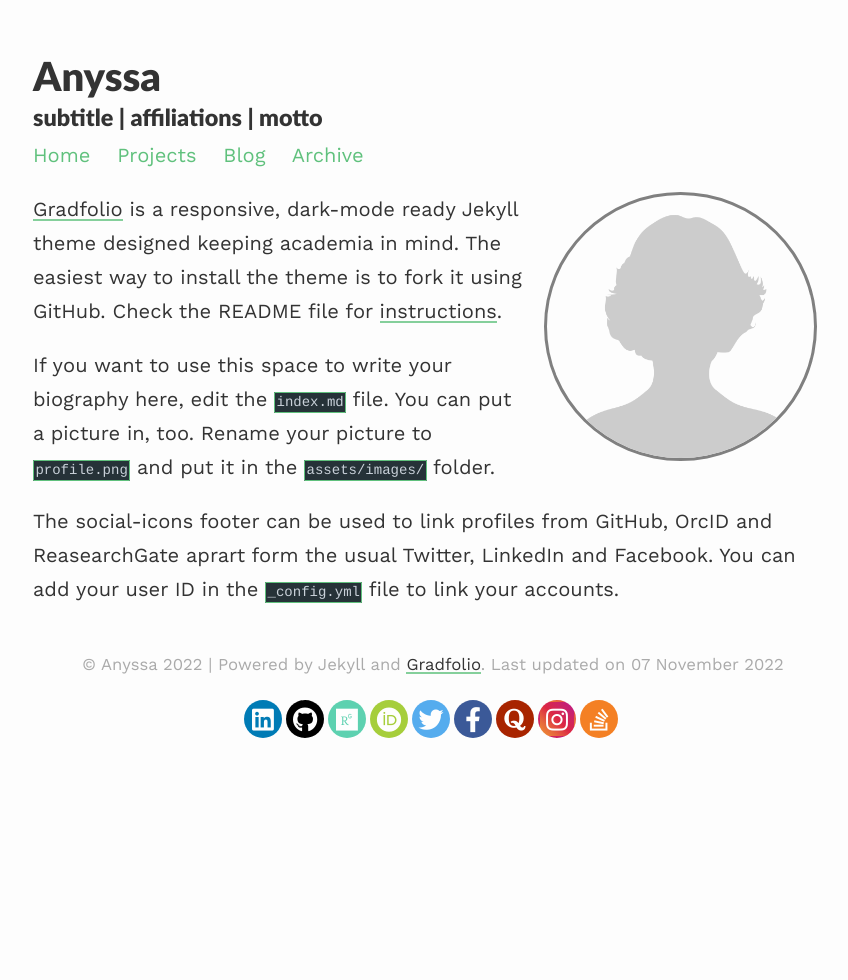
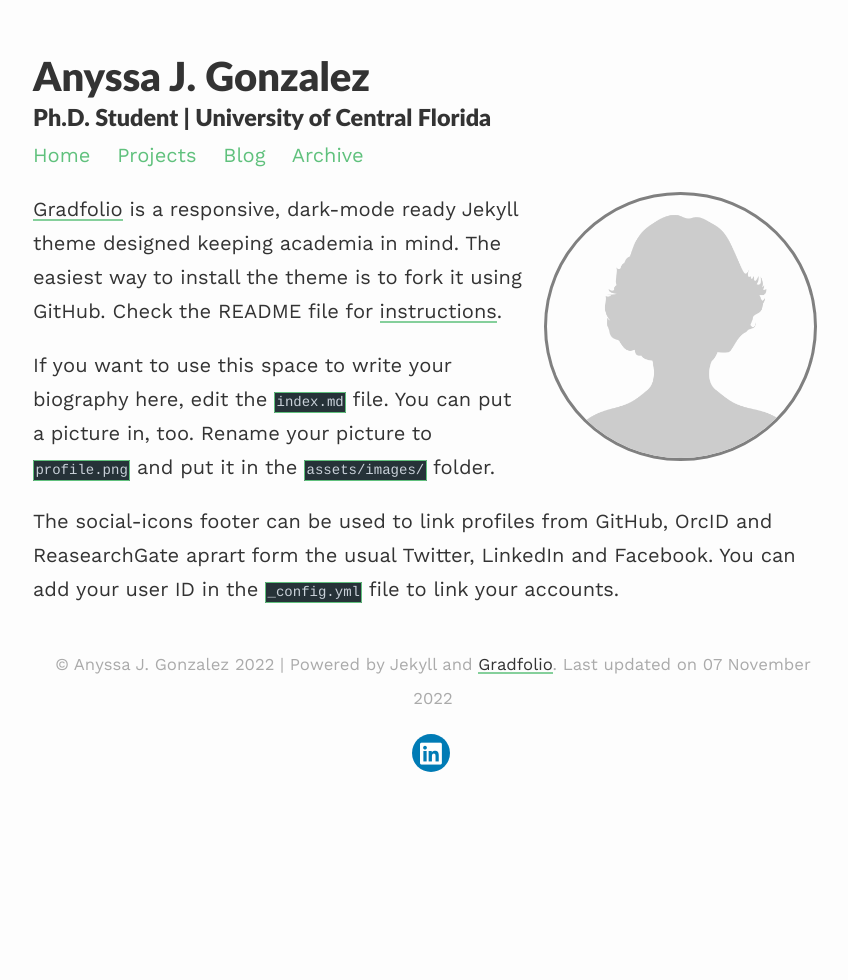
Before and after one commit to anyssajgonzalez/AnyssaPortfolio, a Jekyll site: the page built from index.md, in a window 1280 px wide. Shown: the whole page, without its empty margins (207-1055 px from the left). Built offline with Jekyll 4.4.1, drawn with Linux system fonts in a browser that asks for light colours; nearby versions of some CDN libraries; some of the changed lines change nothing that is shown.

Commit message:
edited config file

```diff
--- a/_config.yml
+++ b/_config.yml
@@ -1,11 +1,10 @@
-### your site title here
+### Anyssa J. Gonzalez Portofolio
 
-title: Anyssa
-description: subtitle | affiliations | motto
+title: Anyssa J. Gonzalez
+description: Ph.D. Student | University of Central Florida
 
 baseurl: /AnyssaPortfolio #name of GitHub repository
 url: "" #custom url to be used instead of GitHub repository
-email: #
 
 # Pagination
 paginate: 4
@@ -13,16 +12,7 @@ permalink: /blog/:year/:title/
 paginate_path: /blog/page:num/
 
 # Social media links in footer
-twitter: "#"
-linkedin: "#"
-stackoverflow: "#"
-github: "#"
-researchgate: "#"
-orcid: "#"
-quora: "#"
-instagram: "#"
-facebook: "#"
-
+linkedin: "https://www.linkedin.com/in/anyssa-gonzalez/"
 
 # Markdown
 highlighter: rouge
```
Also changed, not shown: Gemfile.lock.
